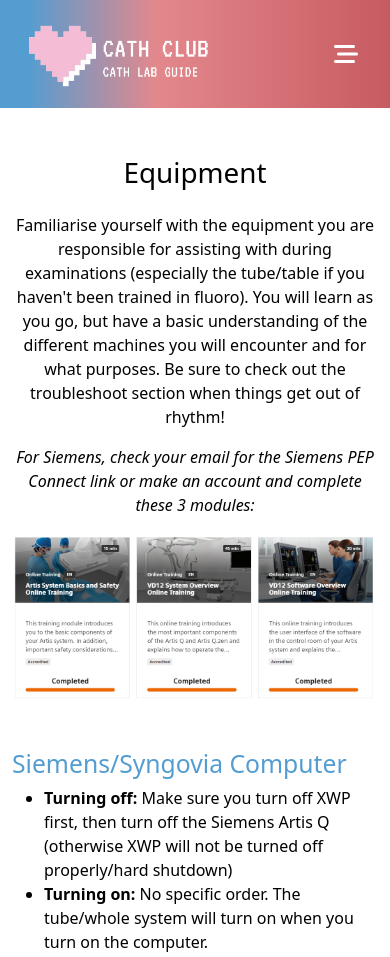
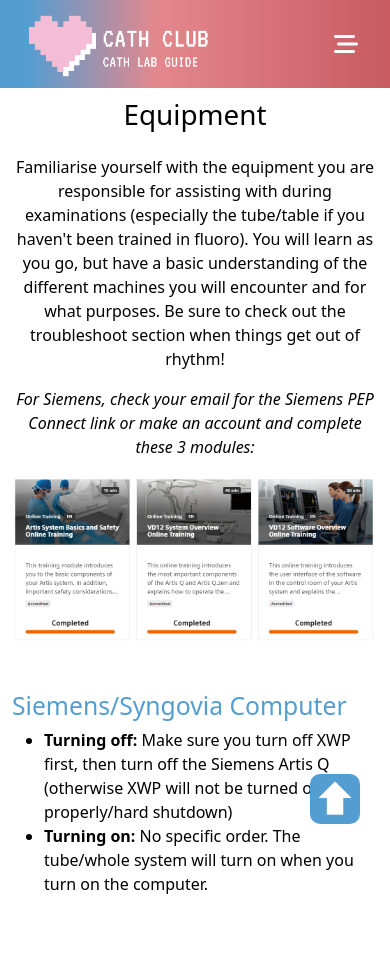
Before and after one commit to rchin8877/cathclub, a plain HTML site: page equipment.html in a window 390 px wide. Shown: the top 957 px of the page. Drawn offline with nearby package versions, Linux system fonts and the light colour scheme; a web font is replaced by a local one.

Commit message:
Updated navbar and topBtn transition

```diff
--- a/CSS/footer.css
+++ b/CSS/footer.css
@@ -1,6 +1,6 @@
 footer {
     background:  #549dd1;
-    color: white; /* White text color */
+    color: white;
     text-align: center; /* Center align the content */
     padding-top: 0; /* Padding for spacing */
     padding-bottom: 20px;
@@ -39,22 +39,37 @@
 }
 
 #topBtn {
-    display: none; /* Hidden by default */
-    position: fixed; /* Fixed/sticky position */
-    bottom: 20px; /* Place the button at the bottom of the page */
-    right: 30px; /* Place the button 30px from the right */
-    z-index: 99; /* Make sure it does not overlap */
-    border: none; /* Remove borders */
-    outline: none; /* Remove outline */
-    background-color: #549dd1; /* Set a background color */
-    color: white; /* Text color */
-    cursor: pointer; /* Add a mouse pointer on hover */
+    display: block; /* Make sure the button is in the document flow */
+    position: fixed; /* Fixed position */
+    bottom: 20px; /* Position the button at the bottom */
+    right: 30px; /* Position the button 30px from the right */
+    z-index: 99; /* Ensure it is above other content */
+    border: none;
+    outline: none;
+    background-color: #549dd1;
+    color: white;
+    cursor: pointer;
     padding: 7px;
-    padding-top: 4px; /* Some padding */
-    border-radius: 10px; /* Rounded corners */
+    padding-top: 4px;
+    border-radius: 10px;
     width: 50px;
-    height:50px;
-  }
+    height: 50px;
+    transition: opacity 0.2s ease-in-out; /* Smooth opacity transition */
+    opacity: 0; /* Hidden by default */
+    pointer-events: none; /* Make it non-clickable when hidden */
+}
+
+#topBtn.hidden {
+    opacity: 0; /* Fade out */
+    pointer-events: none; /* Disable clicks */
+}
+
+#topBtn:not(.hidden) {
+    opacity: 1; /* Fade in */
+    pointer-events: auto; /* Enable clicks */
+}
+
+
 
   .dark-mode #topBtn {
     display: none; /* Hidden by default */
@@ -62,14 +77,14 @@
     bottom: 20px; /* Place the button at the bottom of the page */
     right: 30px; /* Place the button 30px from the right */
     z-index: 99; /* Make sure it does not overlap */
-    border: none; /* Remove borders */
-    outline: none; /* Remove outline */
-    background-color: #172c48; /* Set a background color */
-    color: white; /* Text color */
+    border: none;
+    outline: none;
+    background-color: #172c48;
+    color: white;
     cursor: pointer; /* Add a mouse pointer on hover */
     padding: 7px;
-    padding-top: 4px; /* Some padding */
-    border-radius: 10px; /* Rounded corners */
+    padding-top: 4px;
+    border-radius: 10px;
     width: 50px;
     height:50px;
   }
--- a/CSS/navbar.css
+++ b/CSS/navbar.css
@@ -144,8 +144,11 @@
           width: 100%;
           z-index: 1050;
           transition: all 0.3s ease-in-out;
+      }
 
-      }
+      body:not(.homepage) {
+        padding-top: 30px; /* Applies the padding to all pages except the homepage */
+    }
 
       #mobile-navbar {background-image: linear-gradient(to right, #549dd1 7%, #e3888d 40%, #c75b61 100%);
       }
--- a/equipment.html
+++ b/equipment.html
@@ -19,8 +19,8 @@
 
 <body>
     <section id="nav-bar">
-        <nav class="navbar navbar-expand-lg navbar-light">
-                <a class="navbar-brand" href="#"><img src="Images/cathclub.png"></a>
+        <nav class="navbar navbar-expand-lg navbar-light" id="mobile-navbar">
+                <a class="navbar-brand" href="index.html"><img src="Images/cathclub.png"></a>
                 <button class="navbar-toggler" type="button" data-bs-toggle="offcanvas" data-bs-target="#top-navbar" aria-controls="top-navbar"> <!-- ARIA: Accessible Rich Internet Applications, aria-controls points to the id of another element on the page, typically the one that will be shown -->
                     <i class="fa-solid fa-bars-staggered"></i>
                 </button>
--- a/homepage.js
+++ b/homepage.js
@@ -206,19 +206,43 @@
     }
 }
 
-// Get the button:
-let mybutton = document.getElementById("topBtn");
-
-// When the user scrolls down 20px from the top of the document, show the button
-window.onscroll = function() {scrollFunction()};
+// When the user scrolls down 20px from the top of the document, show the button but stop once hitting the footer
+window.onscroll = function () {
+    scrollFunction();
+};
 
 function scrollFunction() {
-  if (document.body.scrollTop > 20 || document.documentElement.scrollTop > 20) {
-    mybutton.style.display = "block";
-  } else {
-    mybutton.style.display = "none";
-  }
+    const mybutton = document.getElementById("topBtn");
+    const footer = document.querySelector("footer"); // Select the footer
+
+    const footerTop = footer.offsetTop; // Get footer's top position
+    const scrollPosition = window.scrollY + window.innerHeight; // Bottom of viewport
+
+    // Show button when scrolling past 20px from top
+    if (document.body.scrollTop > 20 || document.documentElement.scrollTop > 20) {
+        mybutton.classList.remove("hidden"); // Fade in button
+    } else {
+        mybutton.classList.add("hidden"); // Fade out button
+    }
+
+    // Hide button when it reaches the footer
+    if (scrollPosition >= footerTop) {
+        mybutton.classList.add("hidden"); // Fade out when footer is reached
+    }
 }
+
+// Navbar shadow appear once scrolled down
+document.addEventListener("DOMContentLoaded", function () {
+    const navbar = document.getElementById("mobile-navbar");
+
+    window.addEventListener("scroll", function () {
+        if (window.scrollY > 10) {
+            navbar.classList.add("scrolled"); // Add shadow on scroll
+        } else {
+            navbar.classList.remove("scrolled"); // Remove shadow when at the top
+        }
+    });
+});
 
 //Navbar shadow appear once scrolled down
 document.addEventListener("DOMContentLoaded", function () {
```
Also changed, not shown: anatomy.html (+3 -3 lines), dictionary.html (+5 -5 lines), index.html (+6 -3 lines), procedures.html (+2 -2 lines).
